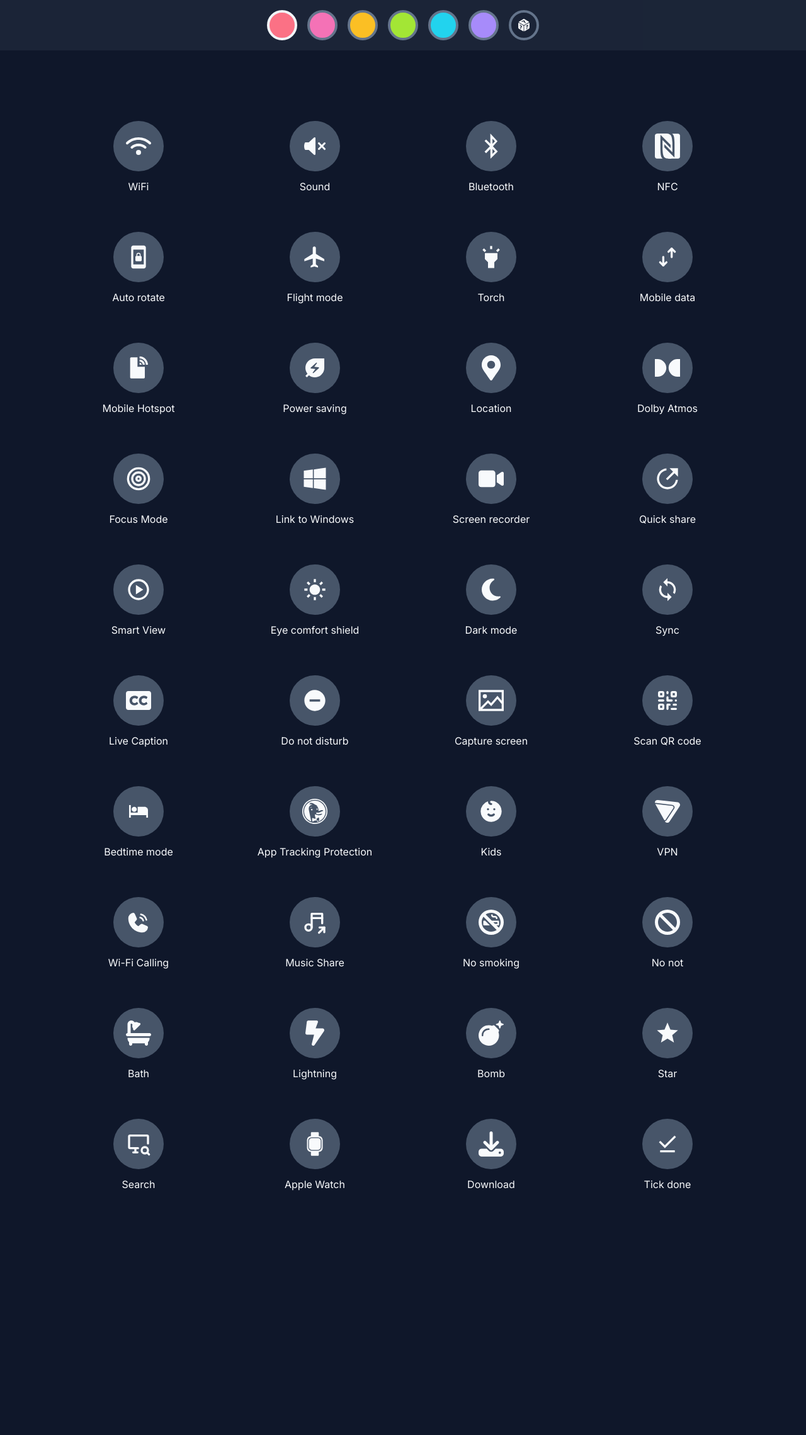
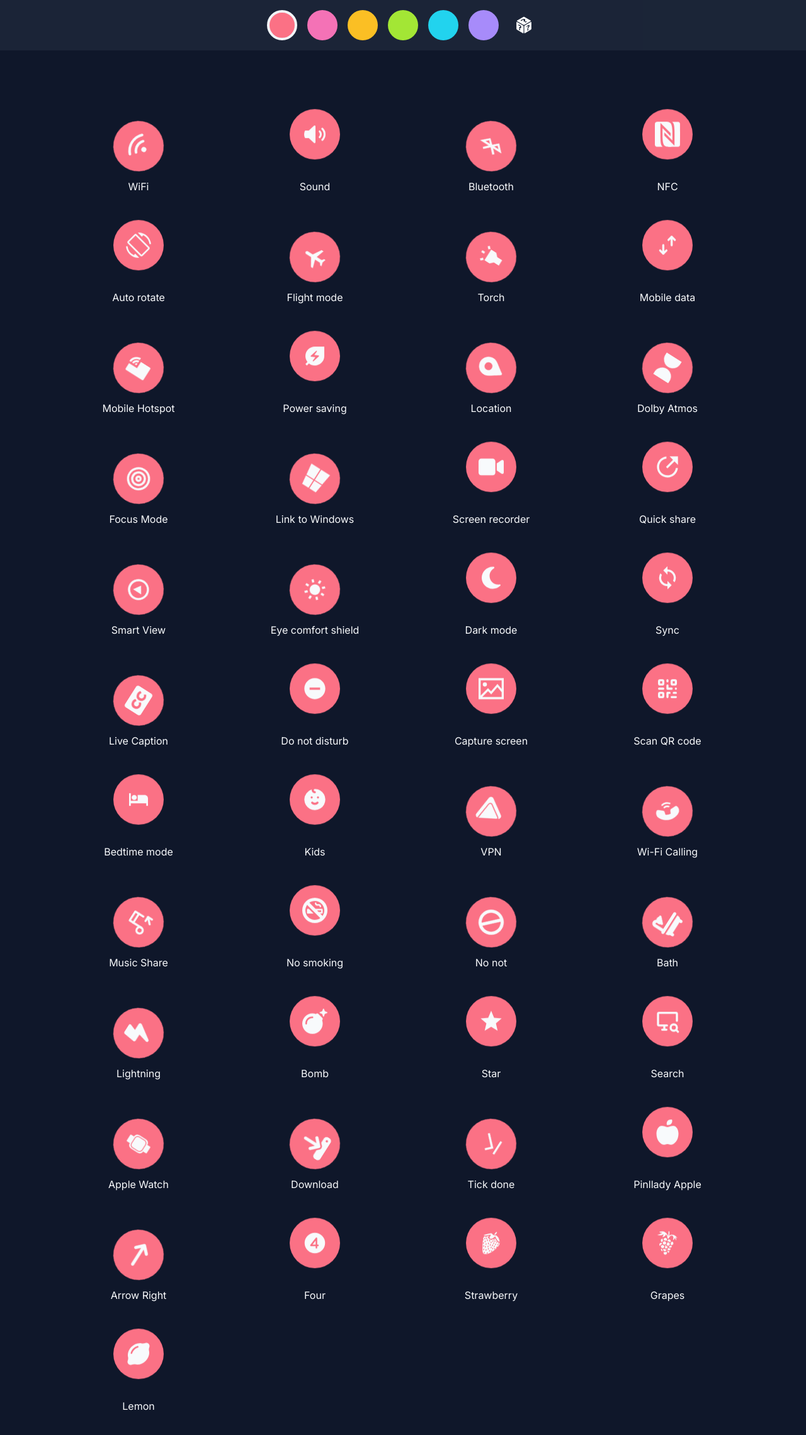
Before and after one commit to anthonyiu/ui-toggle-app, a Next.js app: page / in a window 1280 px wide. Shown: the top 2278 px of the page at 63% size. Before the commit the page ends 2000 px from the top, so only its background shows below. Built offline with nearby package versions, Linux system fonts and the light colour scheme.

Commit message:
Add animation when icon IsOn

```diff
--- a/components/Colour.tsx
+++ b/components/Colour.tsx
@@ -19,7 +19,7 @@ const Colour = ({
   setBgColour: (colour: string) => void;
 }) => {
   return (
-    <div className="sticky top-0 py-4 bg-slate-800/80">
+    <div className="sticky top-0 py-4 bg-slate-800/80 z-50">
       <ul className="flex justify-center items-center gap-2 sm:gap-3 md:gap-4">
         {colourList.map((item, index) => {
           return (
@@ -37,9 +37,9 @@ const Colour = ({
               }}
               className={cn(
                 "transition-[border]",
-                `w-[10vw] h-[10vw] max-w-12 max-h-12 p-2 rounded-full border-4 border-solid border-slate-500 hover:border-slate-100 cursor-pointer text-white flex justify-center items-center`,
+                `w-[10vw] h-[10vw] max-w-12 max-h-12 p-2 rounded-full border-solid hover:border-slate-100 hover:border-4 cursor-pointer text-white flex justify-center items-center`,
                 item,
-                bgColour === item && "border-slate-100"
+                bgColour === item && "border-slate-100 border-4"
               )}
             >
               {index === colourList.length - 1 && (
--- a/components/Icon.tsx
+++ b/components/Icon.tsx
@@ -2,6 +2,9 @@
 
 import { useState } from "react";
 import { iconType } from "@/type";
+import { cn } from "@/utils";
+
+export const animation = ["animate-spin", "animate-bounce"];
 
 const Icon = ({
   iconOn,
@@ -9,16 +12,18 @@ const Icon = ({
   iconOff,
   bgColour,
 }: iconType & { bgColour: string }) => {
-  const [IsOn, setIsOn] = useState(false);
+  const [IsOn, setIsOn] = useState(true);
   return (
     <div
       className="icon-wrapper p-4 flex flex-col justify-center items-center gap-4 cursor-pointer"
       onClick={() => setIsOn((prev) => !prev)}
     >
       <div
-        className={`icon-div w-[12vw] h-[12vw] max-w-20 max-h-20 flex justify-center items-center p-3 sm:p-4 md:p-5 rounded-full text-slate-50 transition-[background] ease-in-out duration-300  ${
-          IsOn ? `${bgColour}` : "bg-slate-600"
-        }`}
+        className={cn(
+          "icon-div w-[12vw] h-[12vw] max-w-20 max-h-20 flex justify-center items-center p-3 sm:p-4 md:p-5 rounded-full text-slate-50 transition-[background] ease-in-out duration-300",
+          IsOn ? bgColour : "bg-slate-600",
+          IsOn && animation[Math.floor(Math.random() * animation.length)]
+        )}
       >
         {IsOn ? iconOn : iconOff || iconOn}
       </div>
--- a/constant/index.tsx
+++ b/constant/index.tsx
@@ -7,6 +7,10 @@ import {
   FaBoltLightning,
   FaBomb,
   FaDownload,
+  FaAmilia,
+  FaAppleWhole,
+  FaArrowRightLong,
+  FaLemon,
 } from "react-icons/fa6";
 import { HiMiniSpeakerWave } from "react-icons/hi2";
 import { HiMiniSpeakerXMark } from "react-icons/hi2";
@@ -42,12 +46,13 @@ import { HiOutlineQrcode } from "react-icons/hi";
 import { IoMdBed } from "react-icons/io";
 import { SiDuckduckgo } from "react-icons/si";
 import { TbMoodKidFilled } from "react-icons/tb";
-import { PiPhoneCallFill } from "react-icons/pi";
+import { PiNumberCircleFourFill, PiPhoneCallFill } from "react-icons/pi";
 
 import { FaBanSmoking } from "react-icons/fa6";
 
 import { iconType } from "@/type";
 import { IoWatch } from "react-icons/io5";
+import { GiGrapes, GiStrawberry } from "react-icons/gi";
 
 export const iconList: iconType[] = [
   {
@@ -154,10 +159,10 @@ export const iconList: iconType[] = [
     iconOn: <IoMdBed />,
     textOn: "Bedtime mode",
   },
-  {
-    iconOn: <SiDuckduckgo />,
-    textOn: "App Tracking Protection",
-  },
+  // {
+  //   iconOn: <SiDuckduckgo />,
+  //   textOn: "App Tracking Protection",
+  // },
   {
     iconOn: <TbMoodKidFilled />,
     textOn: "Kids",
@@ -214,4 +219,32 @@ export const iconList: iconType[] = [
     iconOn: <MdDownloadDone />,
     textOn: "Tick done",
   },
+  // {
+  //   iconOn: <FaAmilia />,
+  //   textOn: "Amilia",
+  // },
+  {
+    iconOn: <FaAppleWhole />,
+    textOn: "Pinllady Apple",
+  },
+  {
+    iconOn: <FaArrowRightLong />,
+    textOn: "Arrow Right",
+  },
+  {
+    iconOn: <PiNumberCircleFourFill />,
+    textOn: "Four",
+  },
+  {
+    iconOn: <GiStrawberry />,
+    textOn: "Strawberry",
+  },
+  {
+    iconOn: <GiGrapes />,
+    textOn: "Grapes",
+  },
+  {
+    iconOn: <FaLemon />,
+    textOn: "Lemon",
+  },
 ];
```
